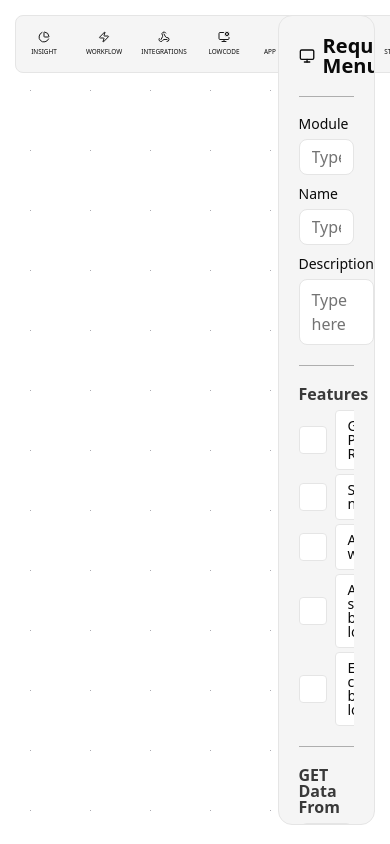
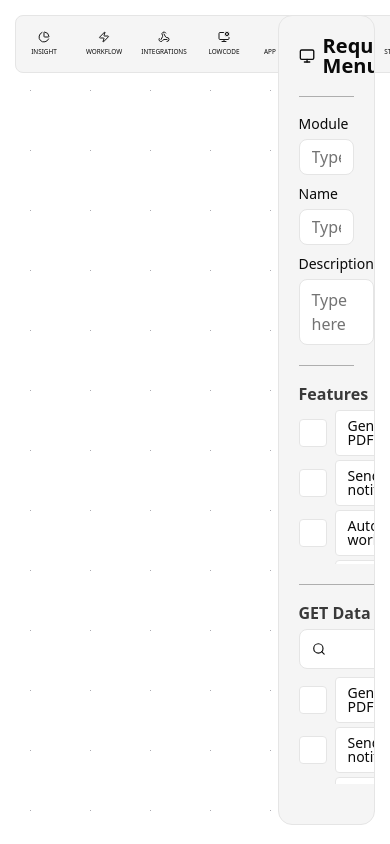
Before and after one commit to Alexwilliam112/app_designer_v1, a Next.js app in the folder dev/: page /app-designer in a window 390 px wide. Built offline with nearby package versions, Linux system fonts and the light colour scheme.

Commit message:
feat: responsive features and getDataFrom

```diff
--- a/dev/app/app-designer/_components/feature-panel.tsx
+++ b/dev/app/app-designer/_components/feature-panel.tsx
@@ -103,10 +103,10 @@ export default function FeaturePanel() {
         </form>
       </Form>
 
-      <div className="flex flex-col gap-2 pb-5 border-b border-foreground/30">
+      <div className="grid grid-rows-2 gap-5 h-full min-h-0">
+        <div className="flex flex-col gap-2 pb-5 border-b border-foreground/30 min-h-0">
           <h2 className="font-semibold text-foreground/80 leading-none">Features</h2>
-
-        <div className="flex flex-col gap-1 overflow-auto h-full">
+          <div className="flex flex-col gap-1 overflow-y-auto flex-1 min-h-0">
             {options.map((op) => (
               <div key={op.label} className="flex gap-2 items-center">
                 <Checkbox id={op.label} className="w-7 h-7 bg-background shadow-none" />
@@ -116,13 +116,12 @@ export default function FeaturePanel() {
           </div>
         </div>
 
-      <div className="flex flex-col gap-2 pb-5 border-foreground/30 h-[30%]">
+        <div className="flex flex-col gap-2 pb-5 border-foreground/30 min-h-0">
           <div className="space-y-2">
             <h2 className="font-semibold text-foreground/80 leading-none">GET Data From</h2>
             <Search />
           </div>
-
-        <div className="flex flex-col gap-1 overflow-auto h-[100%]">
+          <div className="flex flex-col gap-1 overflow-y-auto flex-1 min-h-0">
             {options.map((op) => (
               <div key={op.label} className="flex gap-2 items-center">
                 <Checkbox id={op.label} className="w-7 h-7 bg-background shadow-none" />
@@ -132,5 +131,6 @@ export default function FeaturePanel() {
           </div>
         </div>
       </div>
+    </div>
   )
 }
```
Lines whose indentation alone changed are shown as unchanged.
